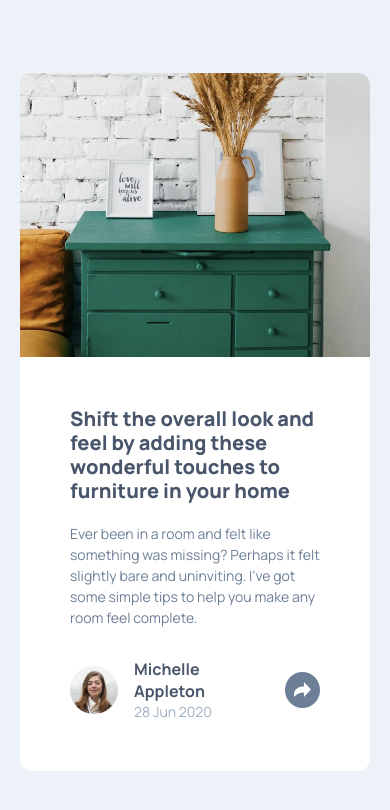
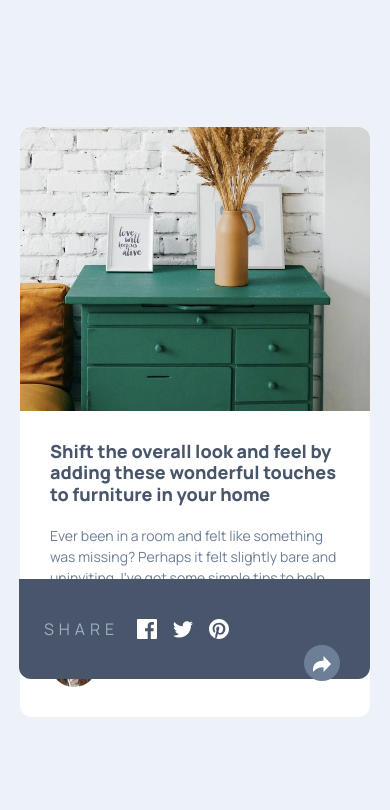
Before and after one commit to jq77-13/js_firstChallenge_Article_preview_component, a plain HTML site: page index.html in a window 390 px wide. Both pictures are taken after a click on the element 302 px from the left and 689 px from the top of the page. Drawn offline with Linux system fonts and the light colour scheme.

Commit message:
add mobile share box layout

```diff
--- a/style.css
+++ b/style.css
@@ -57,6 +57,12 @@ body {
   gap: 1em;
 }
 
+.avatar {
+  width: 48px;
+  height: 48px;
+  border-radius: 50%;
+}
+
 .with-icon > :last-child {
   margin-left: auto; /* 把最後一個元素推到右邊 */
 }
@@ -71,12 +77,6 @@ body {
   width: 36px;
   height: 36px;
   cursor: pointer;
-}
-
-.avatar {
-  width: 48px;
-  height: 48px;
-  border-radius: 50%;
 }
 
 .share-container {
@@ -98,16 +98,6 @@ body {
   display: none;
 }
 
-.share-triangle {
-  position: absolute;
-  bottom: 460px;
-  right: 560px;
-  border-left: 16px solid transparent;
-  border-right: 16px solid transparent;
-  border-top: 16px solid var(--VeryDarkGrayishBlue); /* 三角形顏色 */
-  display: none;
-}
-
 .share-box > :first-child {
   letter-spacing: 5px;
   color: var(--GrayishBlue);
@@ -120,6 +110,16 @@ body {
   width: 36px;
   height: 36px;
   cursor: pointer;
+}
+
+.share-triangle {
+  position: absolute;
+  bottom: 460px;
+  right: 560px;
+  border-left: 16px solid transparent;
+  border-right: 16px solid transparent;
+  border-top: 16px solid var(--VeryDarkGrayishBlue); /* 三角形顏色 */
+  display: none;
 }
 
 h1 {
@@ -164,17 +164,46 @@ p {
   .text-content {
     border-radius: 0px 0px 12px 12px;
     flex: 100%;
+    padding: 30px;
   }
 
   .picture-content {
     flex: 100%;
   }
 
+  .share-box {
+    width: 90%;
+    border-radius: 0px 0px 12px 12px;
+    height: 100px;
+    bottom: 165px;
+    right: 20px;
+    z-index: 1;
+    flex: 100%;
+  }
+
+  .share-icon {
+    background-color: var(--DesaturatedDarkBlue);
+    background-image: url('images/icon-share_white.svg');
+    z-index: 2;
+  }
+
+  .share-triangle {
+    display: none;
+  }
+
   h1 {
-    font-size: 20px;
+    font-size: 18px;
   }
 
   p {
     font-size: 14px;
   }
+
+  .name {
+    font-size: 14px;
+  }
+
+  .date {
+    font-size: 13px;
+  }
 }
```
